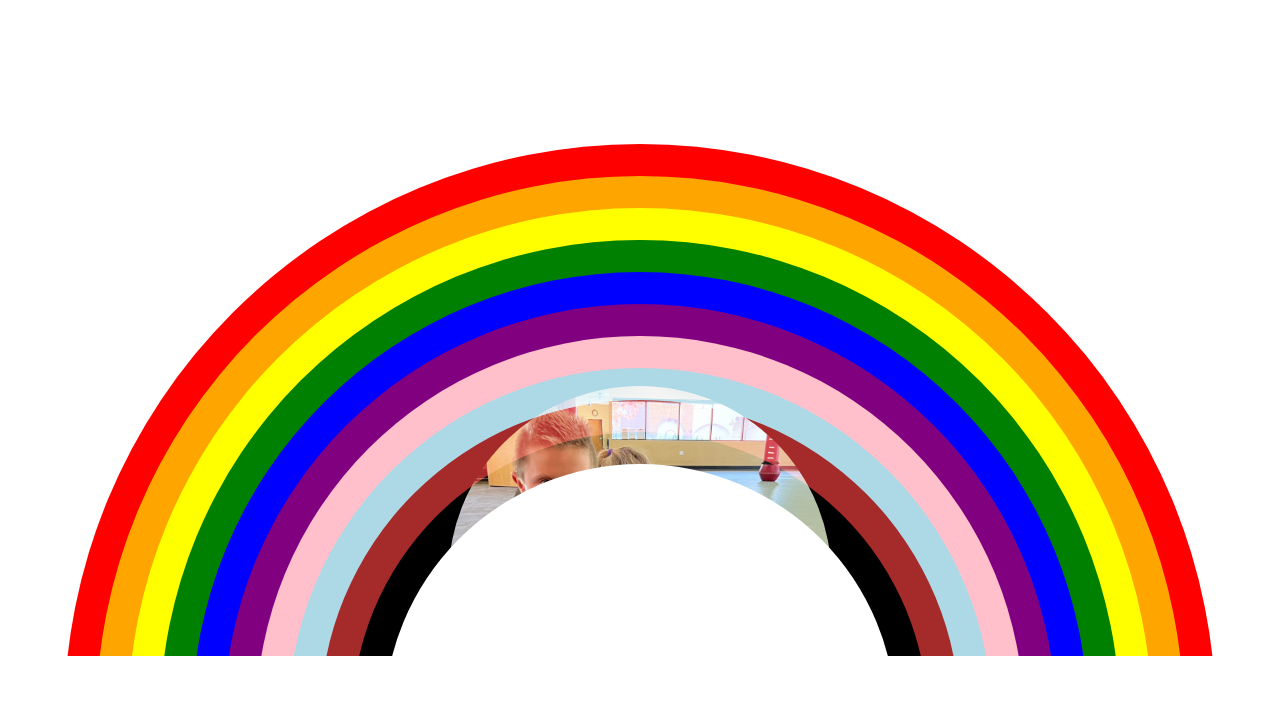
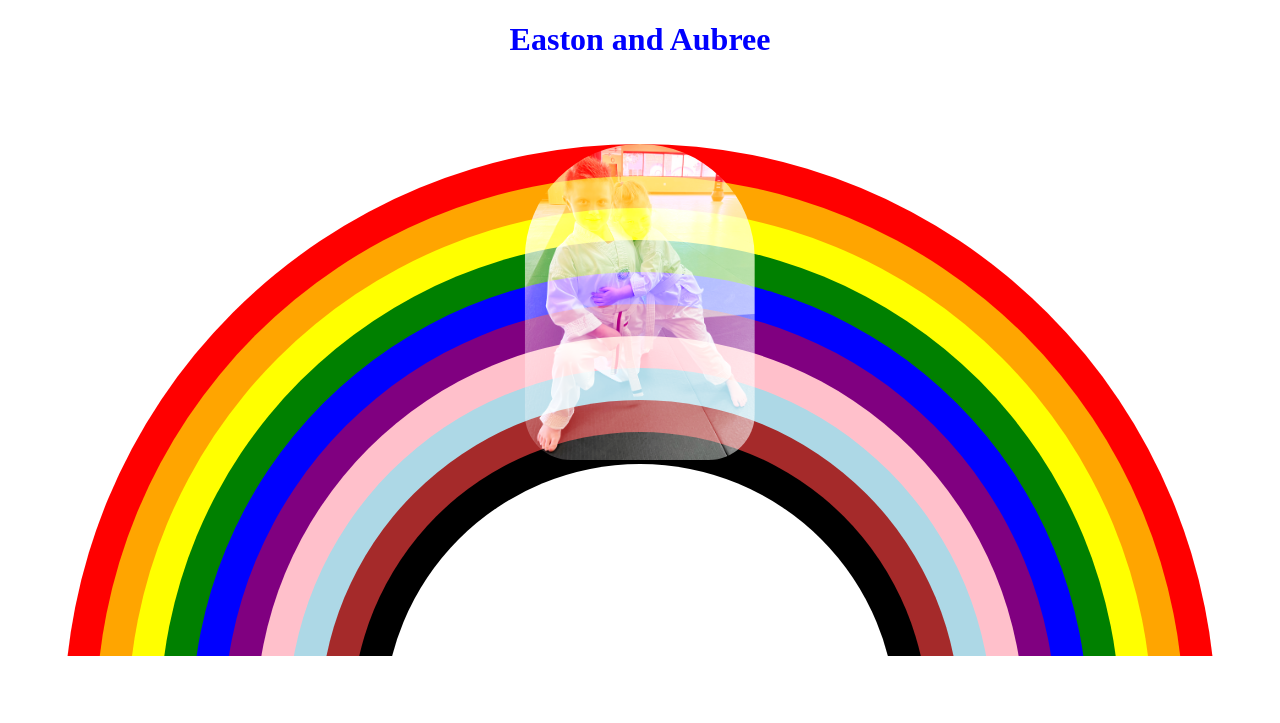
Before and after one commit to blinn26/Rainbow, a plain HTML site: page index.html in a window 1280 px wide. Drawn offline with Linux system fonts and the light colour scheme.

Commit message:
save the rainnnb ow

```diff
--- a/index.css
+++ b/index.css
@@ -21,14 +21,27 @@
 
 .rainbow-image {
     position: absolute;
-    width: 383px;
+    width: 20%;
     height: auto;
     mix-blend-mode: screen;
     left: 50%;
     transform: translateX(-50%);
-    bottom: -20vw;
     z-index: 1;
-    border-radius: 90vw 90vw 0 0;
+    border-radius: 90vw 90vw 36vw 36vw;
+    ;
+}
+
+.title {
+    text-align: center;
+    font-size: 3.5vw;
+    font-weight: bold;
+    color: black;
+}
+
+.my-heading {
+    text-align: center;
+    font-size: 2em;
+    color: blue;
 }
 
 .red {
--- a/index.html
+++ b/index.html
@@ -2,11 +2,13 @@
 <html>
 
 <head>
+    <title class="title">My Rainbow Page</title>
     <link rel="stylesheet"
         href="./index.css" />
 </head>
 
 <body>
+    <h1 class="my-heading">Easton and Aubree</h1>
     <div class="container">
         <div class="rainbow-wrapper">
             <div class="red"></div>
```
